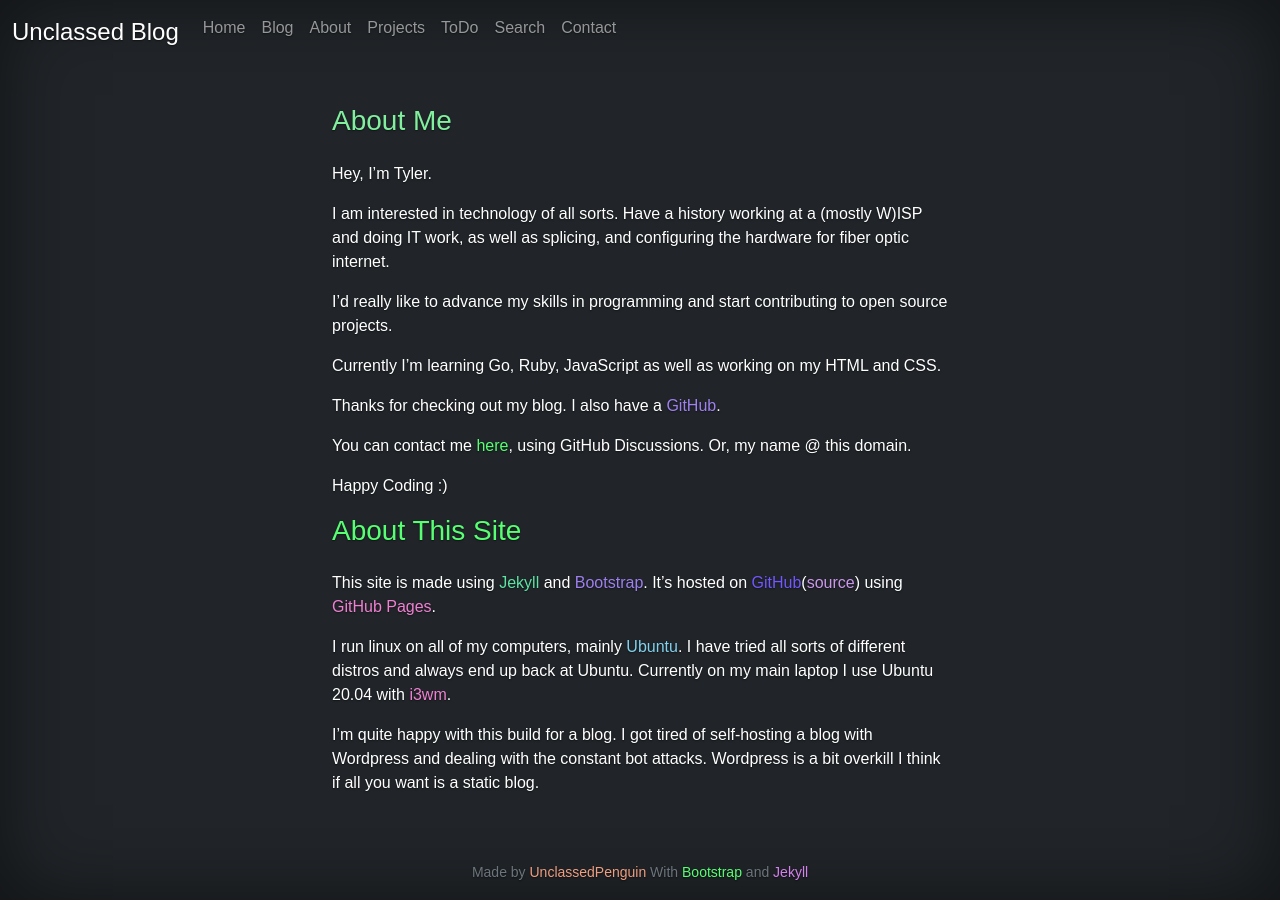
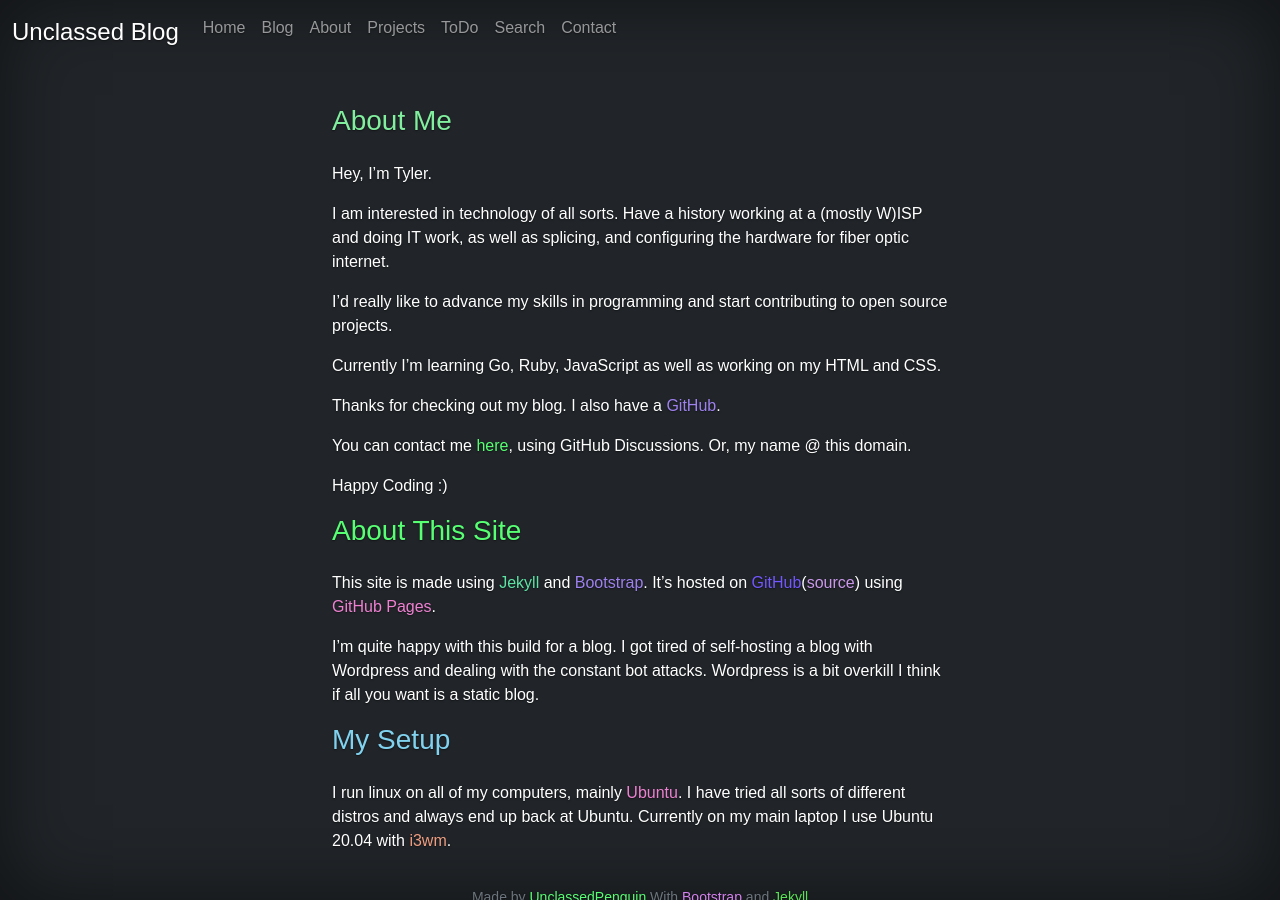
Before and after one commit to UnclassedPenguin/unclassedpenguin.github.io, a Jekyll site: the page built from about.md, in a window 1280 px wide. Built offline with Jekyll 4.4.1, drawn with Linux system fonts in a browser that asks for light colours.

Commit message:
update about

```diff
--- a/about.md
+++ b/about.md
@@ -26,6 +26,9 @@ Happy Coding :)
 
 This site is made using [Jekyll](https://jekyllrb.com/){:class="randomcolor" target="_blank"}<!--_--> and [Bootstrap](https://getbootstrap.com/){:class="randomcolor" target="_blank"}<!--_-->. It's hosted on [GitHub](https://github.com){:class="randomcolor" target="_blank"}<!--_-->([source](https://github.com/UnclassedPenguin/unclassedpenguin.github.io){:class="randomcolor" target="_blank"}<!--_-->) using [GitHub Pages](https://docs.github.com/en/pages){:class="randomcolor" target="_blank"}<!--_-->.
 
+I'm quite happy with this build for a blog. I got tired of self-hosting a blog with Wordpress and dealing with the constant bot attacks. Wordpress is a bit overkill I think if all you want is a static blog.
+
+
+<h3 class="randomcolor pb-3">My Setup</h3>
+
 I run linux on all of my computers, mainly [Ubuntu](https://ubuntu.com/){:class="randomcolor" target="_blank"}<!--_-->. I have tried all sorts of different distros and always end up back at Ubuntu. Currently on my main laptop I use Ubuntu 20.04 with [i3wm](https://i3wm.org/){:class="randomcolor" target="_blank"}<!--_-->.
-
-I'm quite happy with this build for a blog. I got tired of self-hosting a blog with Wordpress and dealing with the constant bot attacks. Wordpress is a bit overkill I think if all you want is a static blog.
```
